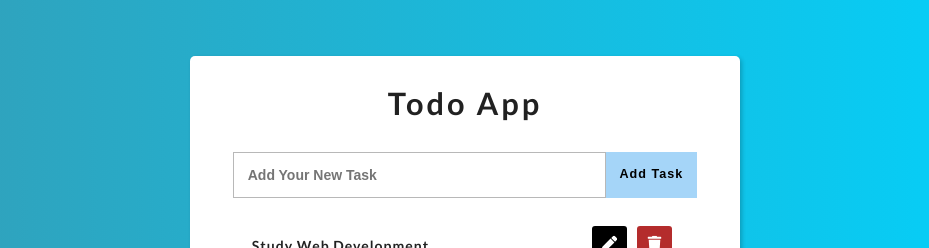
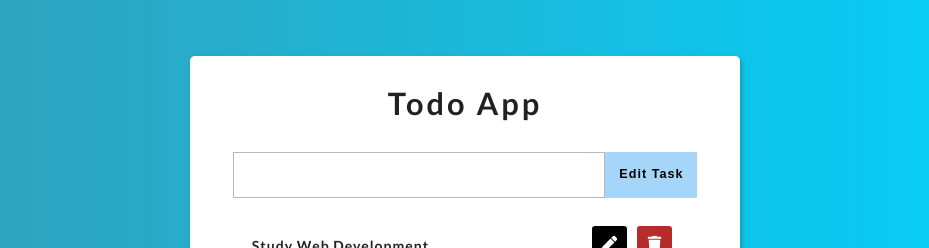
Before and after one commit to SheriefElnahas/16-React-Project-TodoList, a React (Vite) app: page / in a window 1280 px wide. Shown: the top 248 px of the page, without its empty margins (175-1104 px from the left). Built offline with nearby package versions, Linux system fonts and the light colour scheme.

Commit message:
edit task logic

```diff
--- a/src/App.jsx
+++ b/src/App.jsx
@@ -2,6 +2,7 @@ import './App.css';
 import { useState } from 'react';
 import AddTask from './AddTask';
 import TaskList from './TaskList';
+import EditTask from './EditTask';
 
 import { nanoid } from 'nanoid';
 
@@ -16,21 +17,43 @@ function App() {
       taskId: nanoid(),
     },
   ]);
+  const [selectedTask, setSelectedTask] = useState();
 
   const onAddTask = (task) => {
     const newTask = {
       taskName: task,
       taskId: nanoid(),
     };
+
     setTasks((prevTasks) => [...prevTasks, newTask]);
+  };
+
+  const onEditClick = (taskId) => {
+    const selectedTask = tasks.find((task) => task.taskId === taskId);
+
+    setSelectedTask(selectedTask);
+  };
+
+  const onUpdatedTask = (updatedTaskName, id) => {
+    setTasks((prevTasks) => {
+      prevTasks.map((task) => {
+        if (task.taskId === id) {
+          task.taskName = updatedTaskName;
+        }
+        return task;
+      });
+
+      return [...prevTasks];
+    });
   };
 
   return (
     <div className="App">
       <h1>Todo App</h1>
-      <AddTask onAddTask={onAddTask} />
+      {/* <AddTask onAddTask={onAddTask} /> */}
+      <EditTask selectedTask={selectedTask} onUpdatedTask={onUpdatedTask} />
 
-      <TaskList tasks={tasks} />
+      <TaskList tasks={tasks} onEditClick={onEditClick} />
     </div>
   );
 }
--- /dev/null
+++ b/src/EditTask.jsx
@@ -0,0 +1,29 @@
+import { useEffect, useState } from 'react';
+
+function EditTask({ selectedTask, onUpdatedTask }) {
+  const [updatedInput, setUpdatedInput] = useState('');
+
+  const handleEditUpdatedInput = (e) => {
+    setUpdatedInput(e.target.value);
+  };
+
+  useEffect(() => {
+    setUpdatedInput(selectedTask?.taskName);
+  }, [selectedTask]);
+
+  const handleSubmit = (e) => {
+    e.preventDefault();
+
+    onUpdatedTask(updatedInput, selectedTask.taskId);
+    setUpdatedInput('');
+  };
+  return (
+    <form onSubmit={handleSubmit} className="Add-Task">
+      <input className="Add-Task-input" type="text" value={updatedInput} onChange={handleEditUpdatedInput} />
+
+      <button className="Add-Task-btn">Edit Task</button>
+    </form>
+  );
+}
+
+export default EditTask;
--- a/src/TaskList.jsx
+++ b/src/TaskList.jsx
@@ -1,21 +1,25 @@
-import React from 'react';
+import { useState } from 'react';
 
 import { FaTrash } from 'react-icons/fa';
 import { FaPen } from 'react-icons/fa';
 
-function TaskList({ tasks, onEditTodo }) {
+function TaskList({ tasks, onEditClick }) {
+  const [editTask, setEditTask] = useState(false);
+
   return (
     <div>
       <ul className="Task-List">
         {tasks.map(({ taskName, taskId }) => {
           return (
-            <li className="Task-List-li" key={taskId}>
-              {taskName}
-              <div className="icons">
-                <FaPen />
-                <FaTrash />
-              </div>
-            </li>
+            <div key={taskId}>
+              <li className="Task-List-li">
+                {taskName}
+                <div className="icons">
+                  <FaPen onClick={() => onEditClick(taskId)} />
+                  <FaTrash />
+                </div>
+              </li>
+            </div>
           );
         })}
       </ul>
```
Also changed, not shown: src/EditTodo.jsx (deleted, +0 -16 lines).
